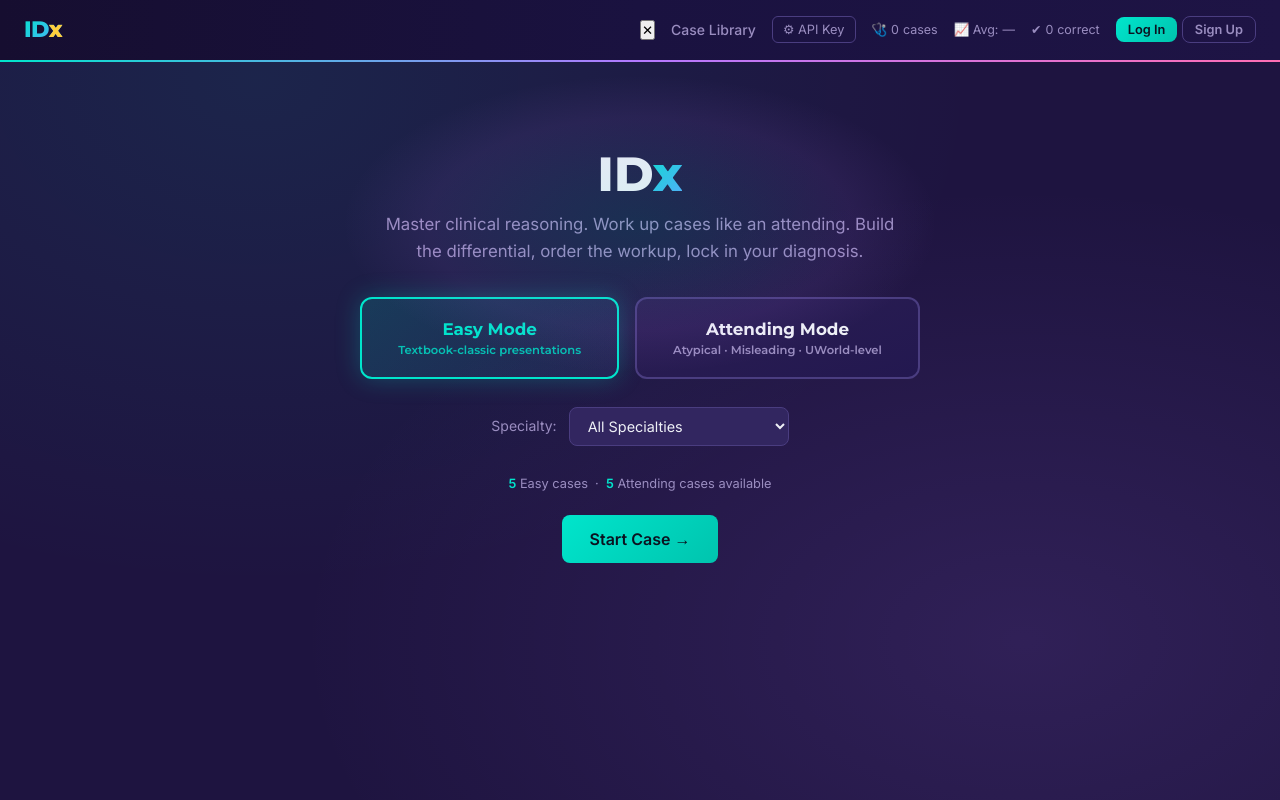
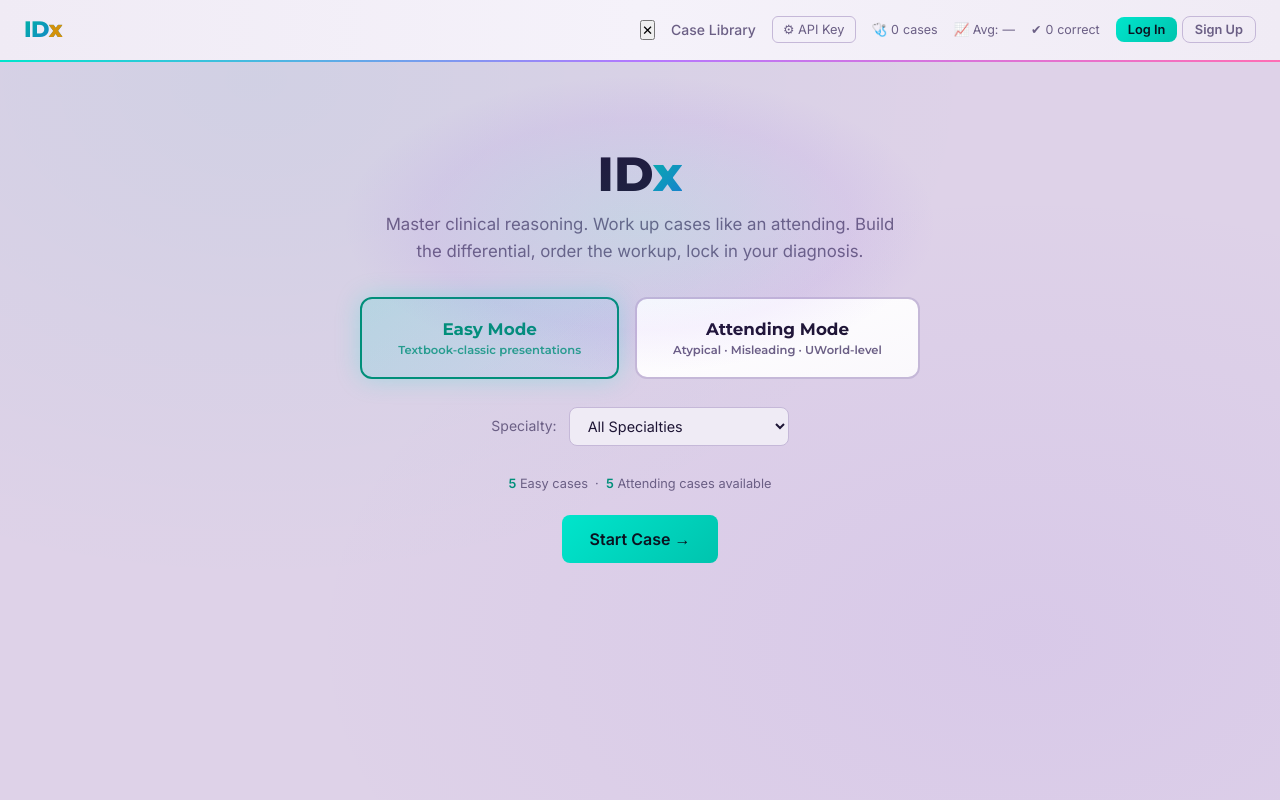
Before and after one commit to airmak/idx, a Flask app: page / in a window 1280 px wide. Run offline with Flask 3, Linux system fonts and the light colour scheme; data comes from the database, SQL or seed files in the repository; data that the repository does not hold is empty; some libraries are stand-ins or nearby versions.

Commit message:
Light purple theme (Lavender/Thistle), VINDICATE ordering fix
- Background updated to #DED2E8 (midpoint of Lavender and Thistle)
- Cards/modals use near-white (#FAF8FC) on pastel purple background
- All accent colors darkened for readability on light backgrounds
- Buttons retain bright neon teal/amber via explicit overrides
- VINDICATE grid now renders in V-I-N-D-I-C-A-T-E order
- Fixed borders, shadows, and gradients for light theme consistency

Co-Authored-By: Claude Opus 4.6 (1M context) <noreply@anthropic.com>

```diff
--- a/templates/index.html
+++ b/templates/index.html
@@ -12,48 +12,48 @@
    ROOT & RESET
 ===================================================== */
 :root {
-  --bg: #1e1440;
-  --bg2: #271d50;
-  --bg3: #322660;
-  --border: #4a3d80;
-  --text: #eef0f6;
-  --text-muted: #9a8dc0;
-  --teal: #00e5cc;
-  --teal-dim: #00c4ae;
-  --teal-glow: rgba(0,229,204,0.2);
-  --amber: #ffcf3d;
-  --amber-dim: #f5a623;
-  --red: #ff6b6b;
-  --red-dim: #e84040;
-  --green: #56e89a;
-  --green-dim: #2ec97a;
-  --blue: #5ba8ff;
-  --blue-dim: #3d87e8;
-  --purple: #b478ff;
-  --pink: #ff6eb4;
-  --orange: #ff8f45;
-  --yellow: #ffe066;
-  --cyan: #38d9f5;
-  /* VINDICATE category colors — brighter & more distinct */
-  --vc-vascular:    #ff6b6b;
-  --vc-infectious:  #56e89a;
-  --vc-neoplastic:  #b478ff;
-  --vc-degenerat:   #ffcf3d;
-  --vc-idiopathic:  #5ba8ff;
-  --vc-congenital:  #ff6eb4;
-  --vc-autoimmune:  #00e5cc;
-  --vc-traumatic:   #ff8f45;
-  --vc-endocrine:   #ffe066;
+  --bg: #DED2E8;
+  --bg2: #FAF8FC;
+  --bg3: #EFEBF5;
+  --border: #C5B8D8;
+  --text: #1e1535;
+  --text-muted: #6b5f85;
+  --teal: #008f7a;
+  --teal-dim: #007a69;
+  --teal-glow: rgba(0,143,122,0.2);
+  --amber: #a07500;
+  --amber-dim: #8c6600;
+  --red: #dc3545;
+  --red-dim: #c62828;
+  --green: #1a8c4e;
+  --green-dim: #157a3e;
+  --blue: #1976d2;
+  --blue-dim: #1565c0;
+  --purple: #7c3aed;
+  --pink: #d63384;
+  --orange: #d45e12;
+  --yellow: #a07500;
+  --cyan: #0097a7;
+  /* VINDICATE category colors — readable on light bg */
+  --vc-vascular:    #dc3545;
+  --vc-infectious:  #1a8c4e;
+  --vc-neoplastic:  #7c3aed;
+  --vc-degenerat:   #a07500;
+  --vc-idiopathic:  #1976d2;
+  --vc-congenital:  #d63384;
+  --vc-autoimmune:  #008f7a;
+  --vc-traumatic:   #d45e12;
+  --vc-endocrine:   #a07500;
   --radius: 12px;
-  --shadow: 0 6px 32px rgba(0,0,0,0.45);
+  --shadow: 0 4px 20px rgba(80,50,120,0.1);
 }
 *, *::before, *::after { box-sizing: border-box; margin: 0; padding: 0; }
 html { font-size: 16px; scroll-behavior: smooth; }
 body {
   background: var(--bg);
   background-image:
-    radial-gradient(ellipse at 20% 10%, rgba(0,229,204,0.08) 0%, transparent 50%),
-    radial-gradient(ellipse at 80% 80%, rgba(180,120,255,0.12) 0%, transparent 50%);
+    radial-gradient(ellipse at 20% 10%, rgba(0,180,160,0.06) 0%, transparent 50%),
+    radial-gradient(ellipse at 80% 80%, rgba(124,58,237,0.06) 0%, transparent 50%);
   color: var(--text);
   font-family: 'Inter', sans-serif;
   line-height: 1.6;
@@ -71,9 +71,9 @@ a { color: var(--teal); text-decoration: none; }
 
 /* Top bar */
 #topbar {
-  background: linear-gradient(90deg, #160e30 0%, #1a1240 50%, #1e1445 100%);
+  background: linear-gradient(90deg, #F0EBF5 0%, #F5F2FA 50%, #F0EBF5 100%);
   border-bottom: 2px solid transparent;
-  border-image: linear-gradient(90deg, var(--teal), var(--purple), var(--pink)) 1;
+  border-image: linear-gradient(90deg, #00e5cc, #b478ff, #ff6eb4) 1;
   padding: 12px 24px;
   display: flex;
   align-items: center;
@@ -82,8 +82,8 @@ a { color: var(--teal); text-decoration: none; }
   top: 0;
   z-index: 100;
 }
-#logo { font-family: 'Montserrat', sans-serif; font-size: 1.4rem; font-weight: 800; letter-spacing: -0.5px; background: linear-gradient(135deg, var(--teal) 0%, var(--blue) 100%); -webkit-background-clip: text; -webkit-text-fill-color: transparent; background-clip: text; }
-#logo span { -webkit-text-fill-color: var(--amber); background: none; }
+#logo { font-family: 'Montserrat', sans-serif; font-size: 1.4rem; font-weight: 800; letter-spacing: -0.5px; background: linear-gradient(135deg, #00b8a3 0%, #1976d2 100%); -webkit-background-clip: text; -webkit-text-fill-color: transparent; background-clip: text; }
+#logo span { -webkit-text-fill-color: #d4920a; background: none; }
 #topnav { display: flex; gap: 16px; align-items: center; }
 #topnav a { color: var(--text-muted); font-size: 0.875rem; font-weight: 500; transition: color 0.2s; }
 #topnav a:hover { color: var(--text); }
@@ -271,18 +271,18 @@ a { color: var(--teal); text-decoration: none; }
   position: absolute;
   top: -20px; left: 50%; transform: translateX(-50%);
   width: 600px; height: 300px;
-  background: radial-gradient(ellipse, rgba(0,229,204,0.1) 0%, rgba(180,120,255,0.08) 50%, transparent 70%);
+  background: radial-gradient(ellipse, rgba(0,229,204,0.08) 0%, rgba(124,58,237,0.06) 50%, transparent 70%);
   pointer-events: none;
 }
 #pregame-hero h1 { font-size: 3rem; font-weight: 800; margin-bottom: 8px; }
-#pregame-hero h1 span { background: linear-gradient(135deg, var(--teal) 0%, var(--blue) 100%); -webkit-background-clip: text; -webkit-text-fill-color: transparent; background-clip: text; }
+#pregame-hero h1 span { background: linear-gradient(135deg, #00b8a3 0%, #1976d2 100%); -webkit-background-clip: text; -webkit-text-fill-color: transparent; background-clip: text; }
 #pregame-hero p { color: var(--text-muted); font-size: 1.05rem; max-width: 520px; margin: 0 auto 32px; }
 .mode-buttons { display: flex; gap: 16px; justify-content: center; flex-wrap: wrap; margin-bottom: 28px; }
 .mode-btn {
   padding: 20px 36px;
   border-radius: var(--radius);
   border: 2px solid var(--border);
-  background: linear-gradient(160deg, #2a1e52 0%, #231850 100%);
+  background: linear-gradient(160deg, #FFFFFF 0%, #FAF8FC 100%);
   color: var(--text);
   font-family: 'Montserrat', sans-serif;
   font-size: 1.05rem;
@@ -1565,12 +1565,12 @@ const PROCEDURES = [
 document.addEventListener('DOMContentLoaded', () => {
   // Detect if opened as a file:// URL instead of via Flask
   if (window.location.protocol === 'file:') {
-    document.body.innerHTML = `<div style="max-width:500px;margin:80px auto;padding:32px;background:#271d50;border:1px solid #4a3d80;border-radius:10px;font-family:Inter,sans-serif;color:#e8eaf0">
-      <h2 style="color:#14b8a6;font-family:Montserrat,sans-serif;margin-bottom:16px">IDx needs a server</h2>
+    document.body.innerHTML = `<div style="max-width:500px;margin:80px auto;padding:32px;background:#FAF8FC;border:1px solid #C5B8D8;border-radius:10px;font-family:Inter,sans-serif;color:#1e1535">
+      <h2 style="color:#008f7a;font-family:Montserrat,sans-serif;margin-bottom:16px">IDx needs a server</h2>
       <p style="margin-bottom:12px">You opened this file directly. IDx must be served by Flask to work.</p>
-      <p style="margin-bottom:20px;color:#9a8dc0">Run this in your terminal from the <code style="color:#f59e0b">idx/</code> folder:</p>
-      <pre style="background:#1e1440;padding:14px;border-radius:6px;color:#22c55e;font-size:0.9rem">python app.py</pre>
-      <p style="margin-top:16px;color:#9a8dc0">Then open <a href="http://localhost:5000" style="color:#14b8a6">http://localhost:5000</a> in your browser.</p>
+      <p style="margin-bottom:20px;color:#6b5f85">Run this in your terminal from the <code style="color:#a07500">idx/</code> folder:</p>
+      <pre style="background:#EFEBF5;padding:14px;border-radius:6px;color:#1a8c4e;font-size:0.9rem">python app.py</pre>
+      <p style="margin-top:16px;color:#6b5f85">Then open <a href="http://localhost:5000" style="color:#008f7a">http://localhost:5000</a> in your browser.</p>
     </div>`;
     return;
   }
@@ -1788,12 +1788,27 @@ function _vindicateCatId(category) {
   return 'vcat-' + category.replace(/[^a-zA-Z0-9]/g, '_');
 }
 
+const VINDICATE_ORDER = [
+  'Vascular',
+  'Infectious / Inflammatory',
+  'Neoplastic / Neurologic',
+  'Degenerative / Drugs',
+  'Idiopathic / Iatrogenic',
+  'Congenital',
+  'Autoimmune / Allergic',
+  'Traumatic / Toxic',
+  'Endocrine / Environmental'
+];
+
 function buildVindicateGrid() {
   const grid = document.getElementById('vindicate-grid');
   if (!grid || !Object.keys(state.diseaseLibrary).length) return;
   grid.innerHTML = '';
 
-  const entries = Object.entries(state.diseaseLibrary);
+  // Sort entries in VINDICATE order
+  const entries = VINDICATE_ORDER
+    .filter(cat => state.diseaseLibrary[cat])
+    .map(cat => [cat, state.diseaseLibrary[cat]]);
   entries.forEach(([category, diseases_raw], idx) => {
     const diseases = [...diseases_raw].sort((a, b) => a.localeCompare(b));
     const catId = _vindicateCatId(category);
```
Also changed, not shown: other parts of templates/index.html (+23 -23 lines).
